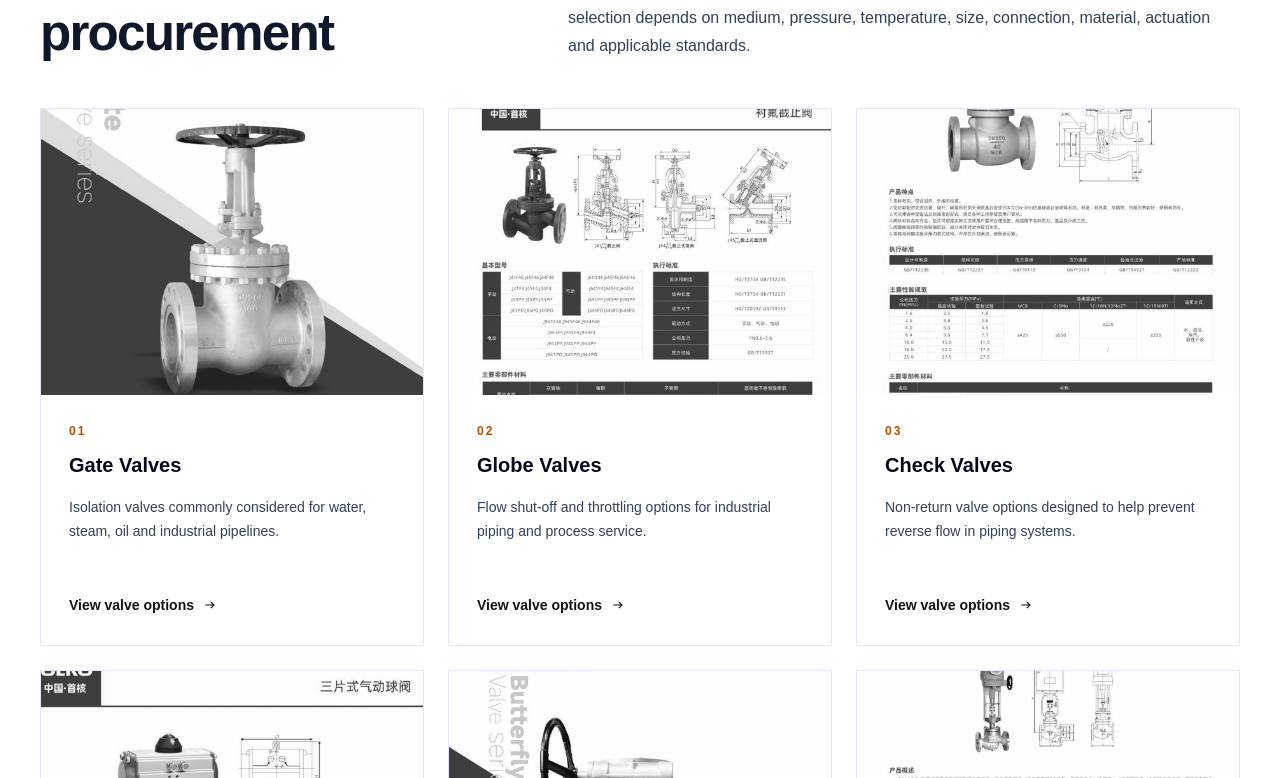
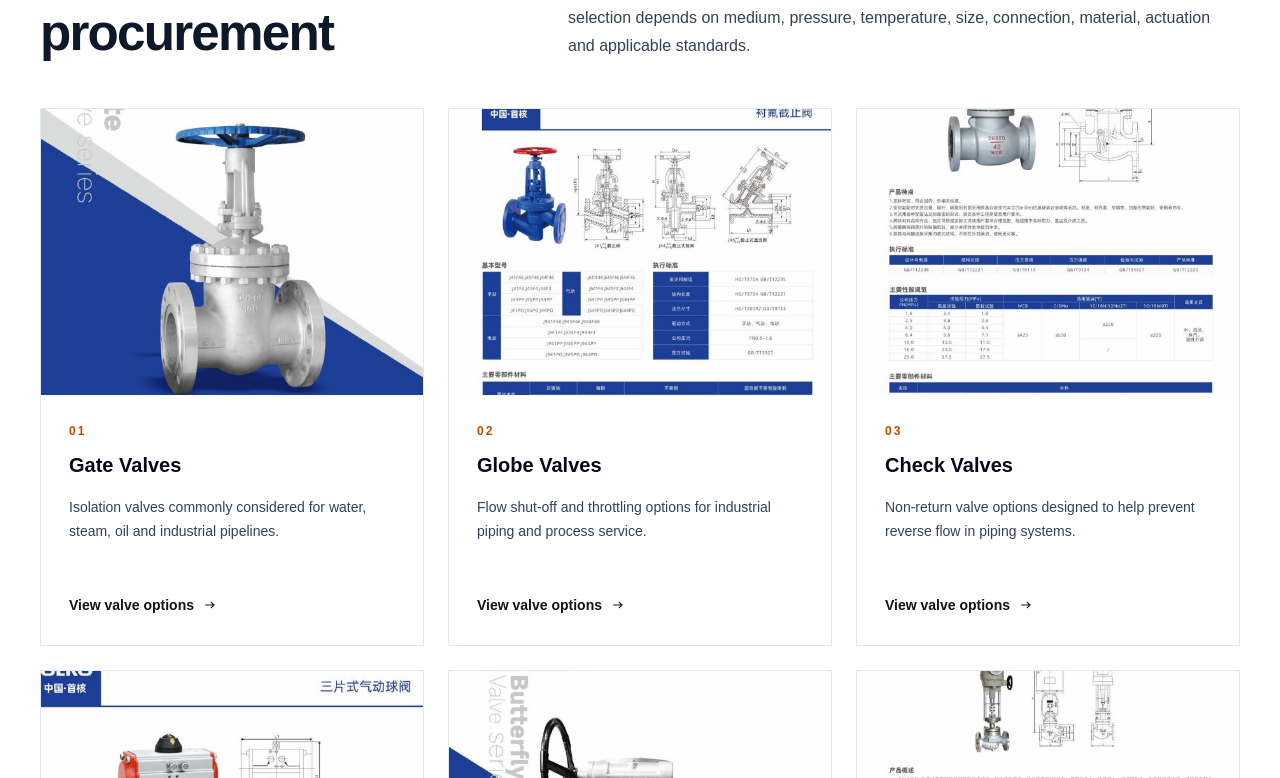
Before and after one commit to ardaulukaya60-hue/give-mep-equipment, a Next.js app: page /en in a window 1280 px wide. Shown: the part 1082-1860 px from the top of the page. Built offline with nearby package versions, Linux system fonts and the light colour scheme.

Commit message:
Restore product image colors

```diff
--- a/src/app/[locale]/page.tsx
+++ b/src/app/[locale]/page.tsx
@@ -535,7 +535,7 @@ export default async function LocalizedHome({ params }: PageProps) {
             {valves.items.map((item, index) => (
               <article key={item[0]} className="group overflow-hidden border border-slate-200 bg-white transition-transform duration-300 hover:-translate-y-1 hover:border-emerald-900/40 hover:shadow-xl hover:shadow-slate-950/5">
                 <div className="aspect-[4/3] overflow-hidden bg-slate-100">
-                  <Image src={`/products/valves/${valveImages[index]}`} alt={item[0]} width={1200} height={900} className="h-full w-full object-cover grayscale transition-transform duration-500 group-hover:scale-[1.03]" />
+                  <Image src={`/products/valves/${valveImages[index]}`} alt={item[0]} width={1200} height={900} className="h-full w-full object-cover transition-transform duration-500 group-hover:scale-[1.03]" />
                 </div>
                 <div className="p-6 sm:p-7">
                   <p className="text-xs font-bold tracking-[0.18em] text-amber-700">0{index + 1}</p>
```
